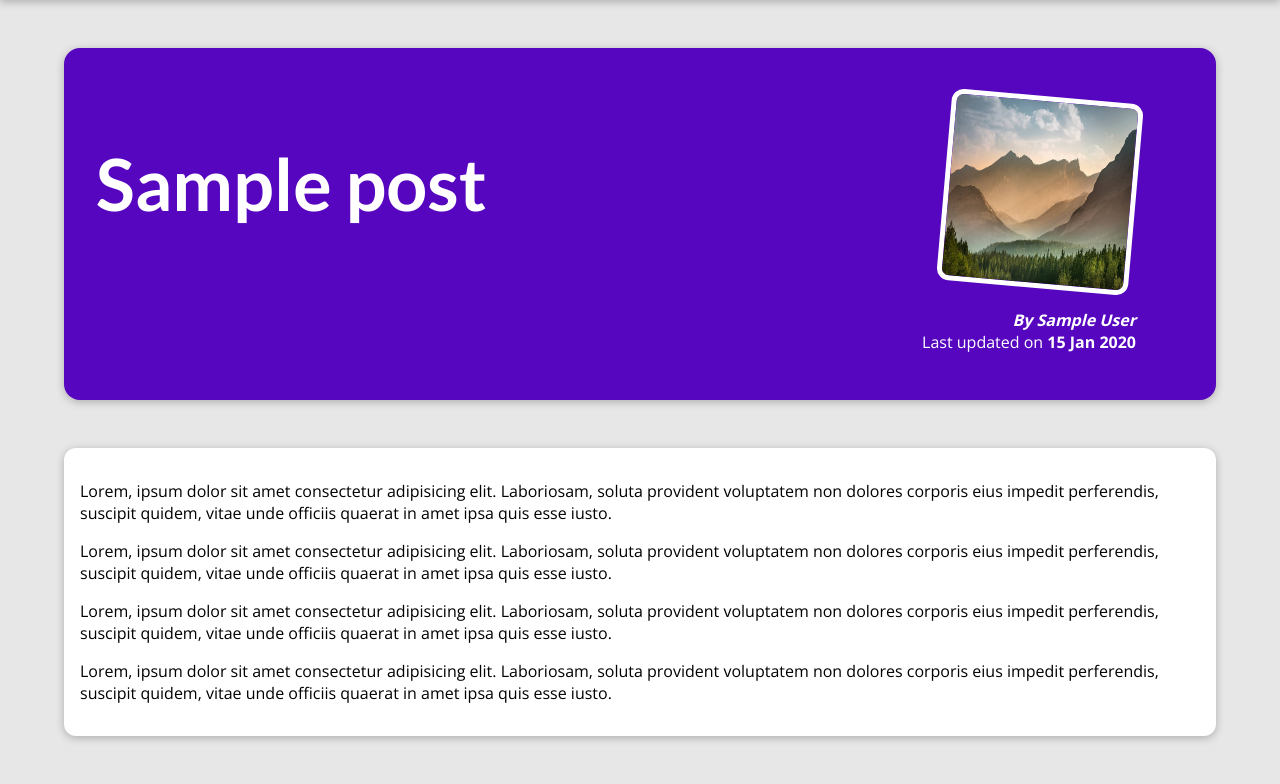
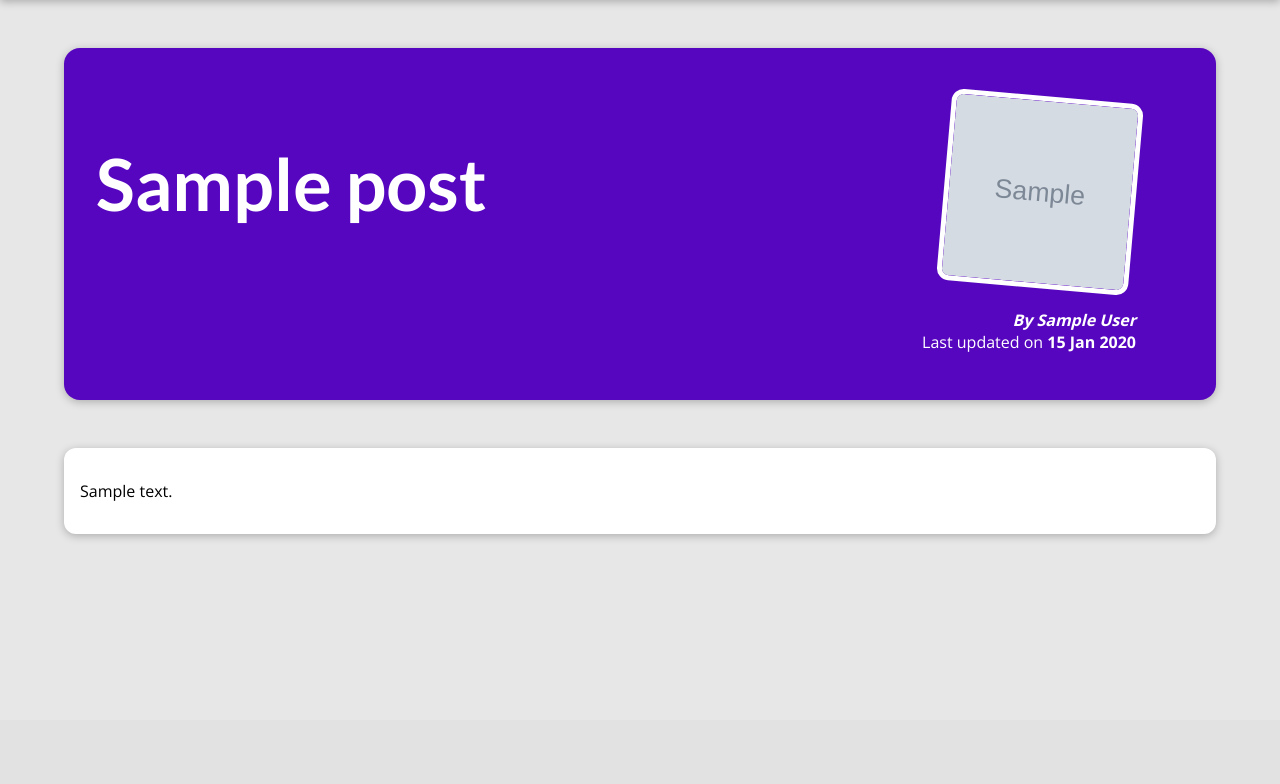
Before and after one commit to etodasco/Django_blog, a Django app: template blog/templates/blog/post-detail.html in a window 1280 px wide. Shown: the part 80-864 px from the top of the page. After the commit the page ends 618 px from the top, so only its background shows below. Run offline with Django 5.2, Linux system fonts and the light colour scheme; the template is opened without the code that fills it: most values are stand-ins (such as "Sample title", 1, 10 or a date in 2020); grey boxes marked "Sample" are stand-in pictures.

Commit message:
updated post-detail.html views.py and template/404.html

```diff
--- a/blog/templates/blog/post-detail.html
+++ b/blog/templates/blog/post-detail.html
@@ -13,7 +13,7 @@
     <section id="summary">
         <h2>{{ post.title }}</h2>
         <article>
-            <img src="{% static "blog/images/mountains.jpg" %}" alt="Post Title" >
+            <img src="{% static "blog/images/"|add:post.image %}" alt=" {{ post.title }}" >
             <address>By {{ post.author }}</address>
             <div>
                 Last updated on <time>{{ post.date|date:"d M Y" }}</time>
@@ -22,25 +22,6 @@
     </section>
 
     <main>
-        <p>
-          Lorem, ipsum dolor sit amet consectetur adipisicing elit. Laboriosam,
-          soluta provident voluptatem non dolores corporis eius impedit perferendis,
-          suscipit quidem, vitae unde officiis quaerat in amet ipsa quis esse iusto.
-        </p>
-        <p>
-          Lorem, ipsum dolor sit amet consectetur adipisicing elit. Laboriosam,
-          soluta provident voluptatem non dolores corporis eius impedit perferendis,
-          suscipit quidem, vitae unde officiis quaerat in amet ipsa quis esse iusto.
-        </p>
-        <p>
-          Lorem, ipsum dolor sit amet consectetur adipisicing elit. Laboriosam,
-          soluta provident voluptatem non dolores corporis eius impedit perferendis,
-          suscipit quidem, vitae unde officiis quaerat in amet ipsa quis esse iusto.
-        </p>
-        <p>
-          Lorem, ipsum dolor sit amet consectetur adipisicing elit. Laboriosam,
-          soluta provident voluptatem non dolores corporis eius impedit perferendis,
-          suscipit quidem, vitae unde officiis quaerat in amet ipsa quis esse iusto.
-        </p>
+        {{ post.content|linebreaks }}
     </main>
 {% endblock %}
```
Also changed, not shown: templates/404.html (added, +10 -0 lines).
